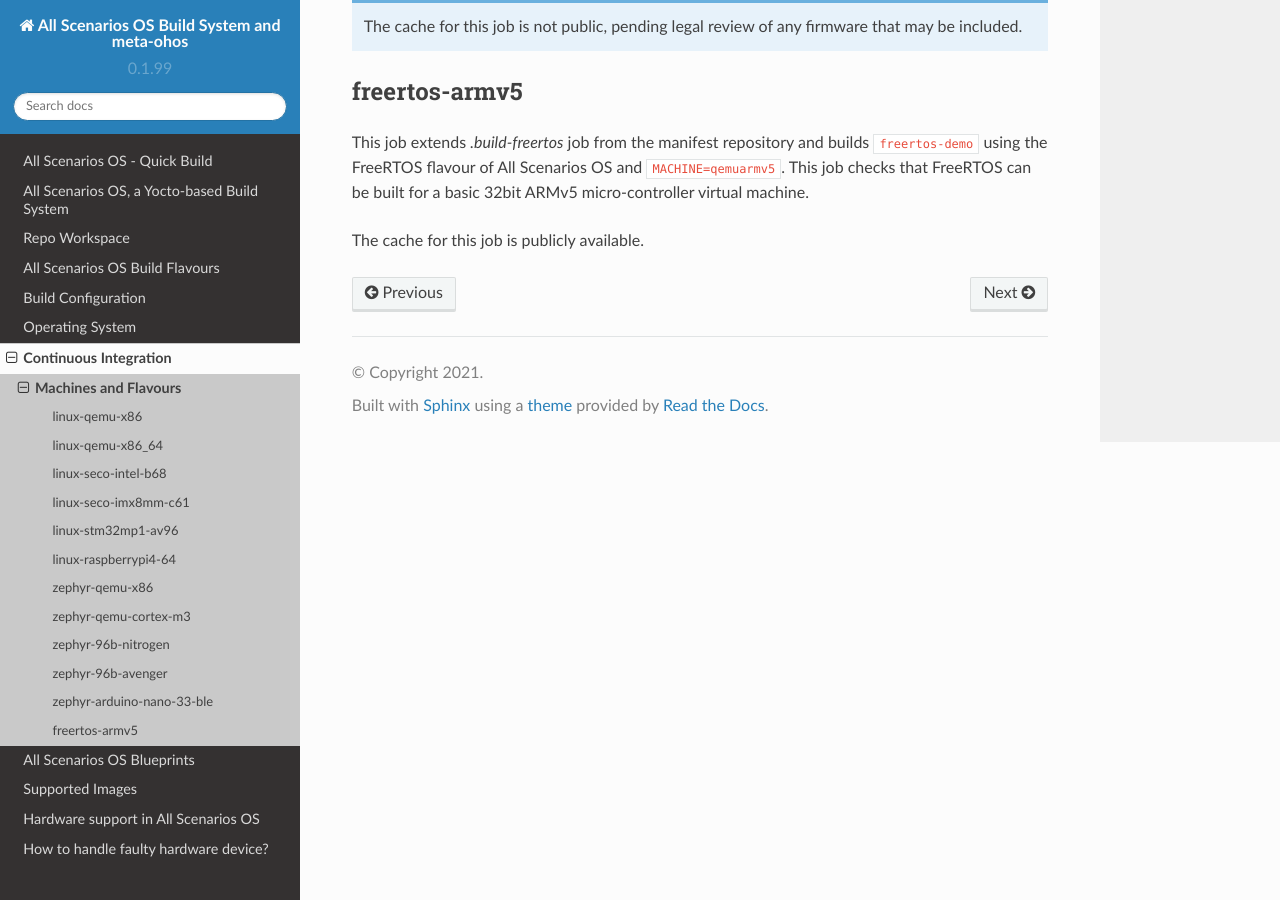
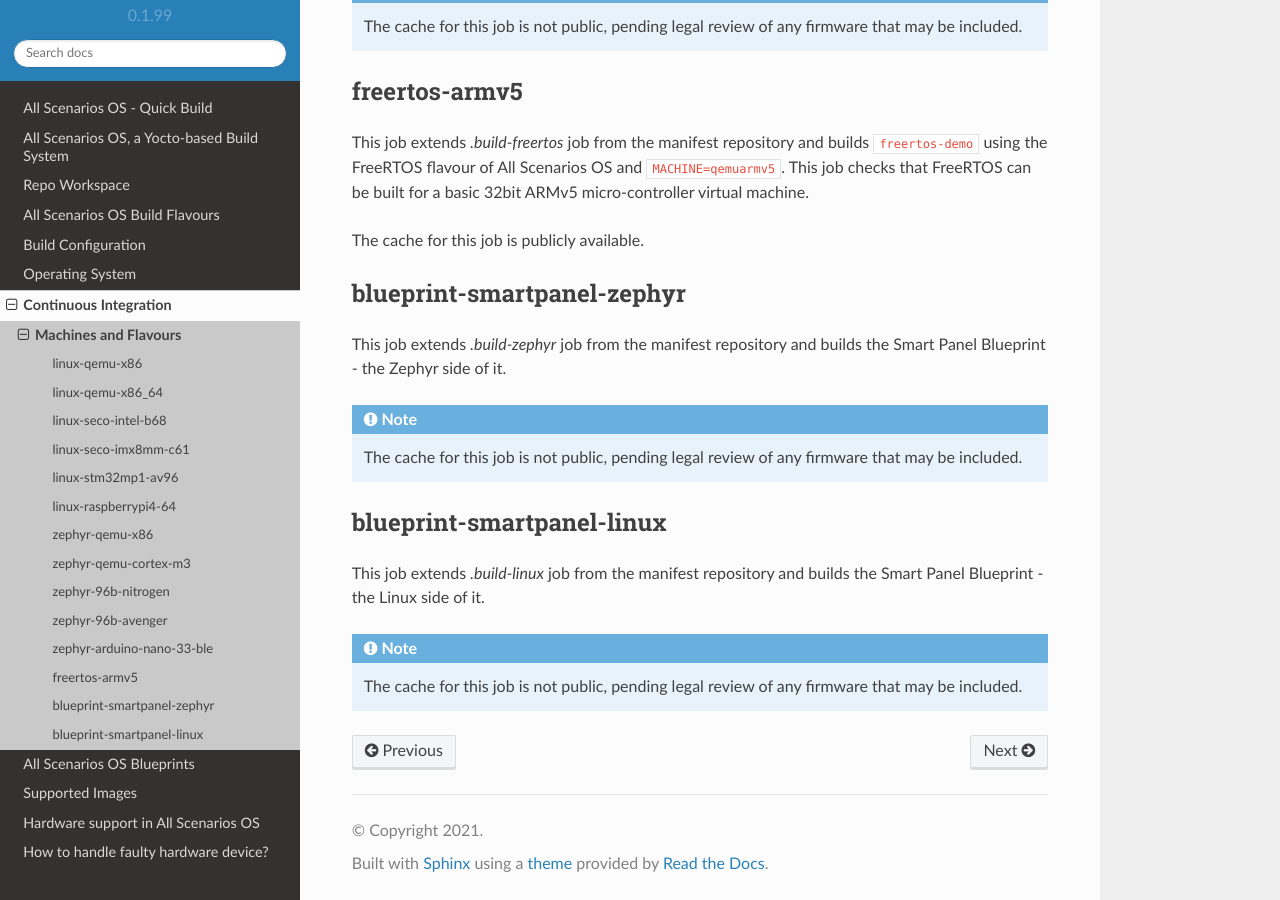
Before and after one commit to alema-r/Alessandro-Marcolini-Oniro, a Sphinx documentation site: the page built from docs/ci/machines-and-flavours.rst, in a window 1280 px wide and 900 px high, scrolled down 3194 px. Built offline with Sphinx 7.4.7 and the Read the Docs theme 2.0.0, drawn with Linux system fonts in a browser that asks for light colours.

Commit message:
docs/machines-and-flavours: Document the Smart Panel Blueprint jobs
Signed-off-by: Andrei Gherzan <andrei.gherzan@huawei.com>

```diff
--- a/docs/ci/machines-and-flavours.rst
+++ b/docs/ci/machines-and-flavours.rst
@@ -157,3 +157,23 @@ This job extends `.build-freertos` job from the manifest repository and builds
 32bit ARMv5 micro-controller virtual machine.
 
 The cache for this job is publicly available.
+
+blueprint-smartpanel-zephyr
+...........................
+
+This job extends `.build-zephyr` job from the manifest repository and builds
+the Smart Panel Blueprint - the Zephyr side of it.
+
+.. note::
+    The cache for this job is not public, pending legal review of any firmware
+    that may be included.
+
+blueprint-smartpanel-linux
+..........................
+
+This job extends `.build-linux` job from the manifest repository and builds
+the Smart Panel Blueprint - the Linux side of it.
+
+.. note::
+    The cache for this job is not public, pending legal review of any firmware
+    that may be included.
```
